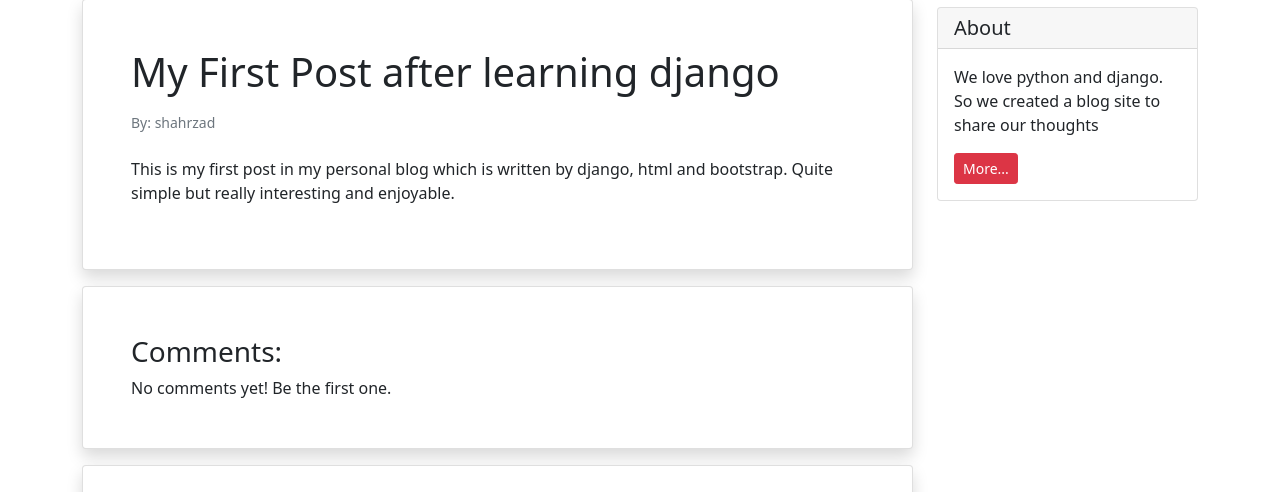
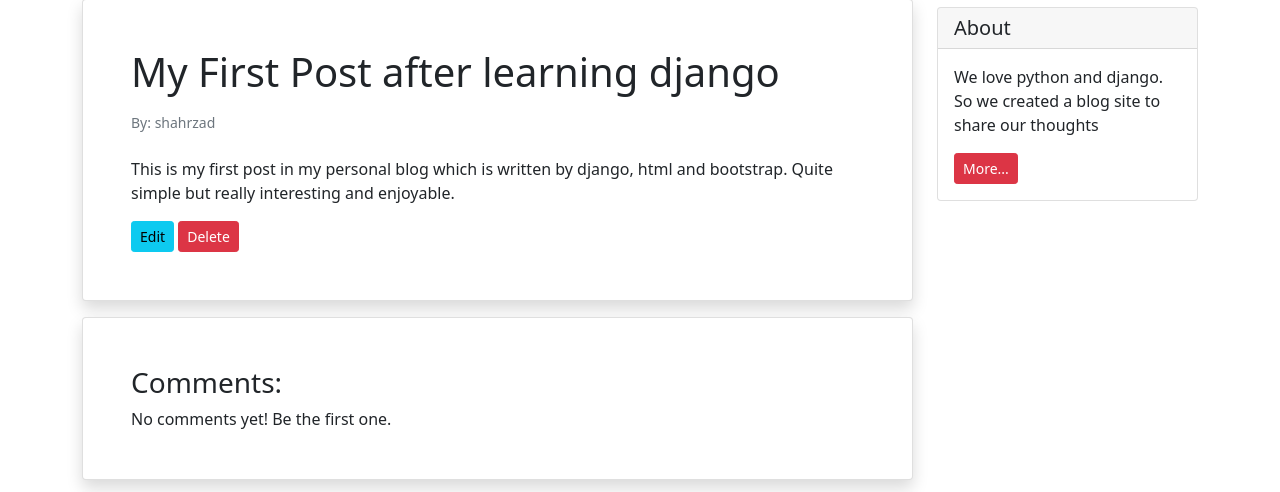
Before and after one commit to shahrzadJavadiKoushesh/Personal-Blog, a Django app: page /6/ in a window 1280 px wide. Shown: the part 243-735 px from the top of the page. Run offline with Django 4.2, Linux system fonts and the light colour scheme; data comes from the database, SQL or seed files in the repository.

Commit message:
delete post and view completed

```diff
--- a/blog/templates/blog/post_delete.html
+++ b/blog/templates/blog/post_delete.html
@@ -5,6 +5,8 @@
 {% endblock page_title %}
 
 {% block content %}
+    <div class="container">
+        <div class="card shadow my-3 p-5">
             <center>
                 <p>Are you sure you want to delete {{ post.title }} post permanently?</p>
                 <form action="" method="POST">
@@ -12,4 +14,7 @@
                     <input type="submit" value="Delete" class="btn btn-danger">
                 </form>
             </center>
+        </div>
+    </div>
+
 {% endblock content %}
--- a/blog/templates/blog/post_detail.html
+++ b/blog/templates/blog/post_detail.html
@@ -13,6 +13,10 @@ Post Detail
                 <h1>{{ post.title }}</h1>
                 <p class="small text-muted mt-2">By: {{ post.author }}</p>
                 <p class="mt-2">{{ post.text }}</p>
+                <div>
+                    <a href="{% url 'post_update' post.id %}" class="btn btn-sm btn-info">Edit</a>
+                    <a href="{% url 'post_delete' post.id %}" class="btn btn-sm btn-danger">Delete</a>
+                </div>
             </div>
 
             <div class="card shadow my-3 p-5">
--- a/blog/templates/blog/posts_list.html
+++ b/blog/templates/blog/posts_list.html
@@ -18,8 +18,6 @@
                                 {{ post.text }}
                             </p>
                             <a href="{% url 'post_detail' post.id %}" class="btn btn-sm btn-success">Read More</a>
-                            <a href="{% url 'post_update' post.id %}" class="btn btn-sm btn-info">Edit</a>
-
                         </div>
                     </div>
 
```
Lines whose indentation alone changed are shown as unchanged.
